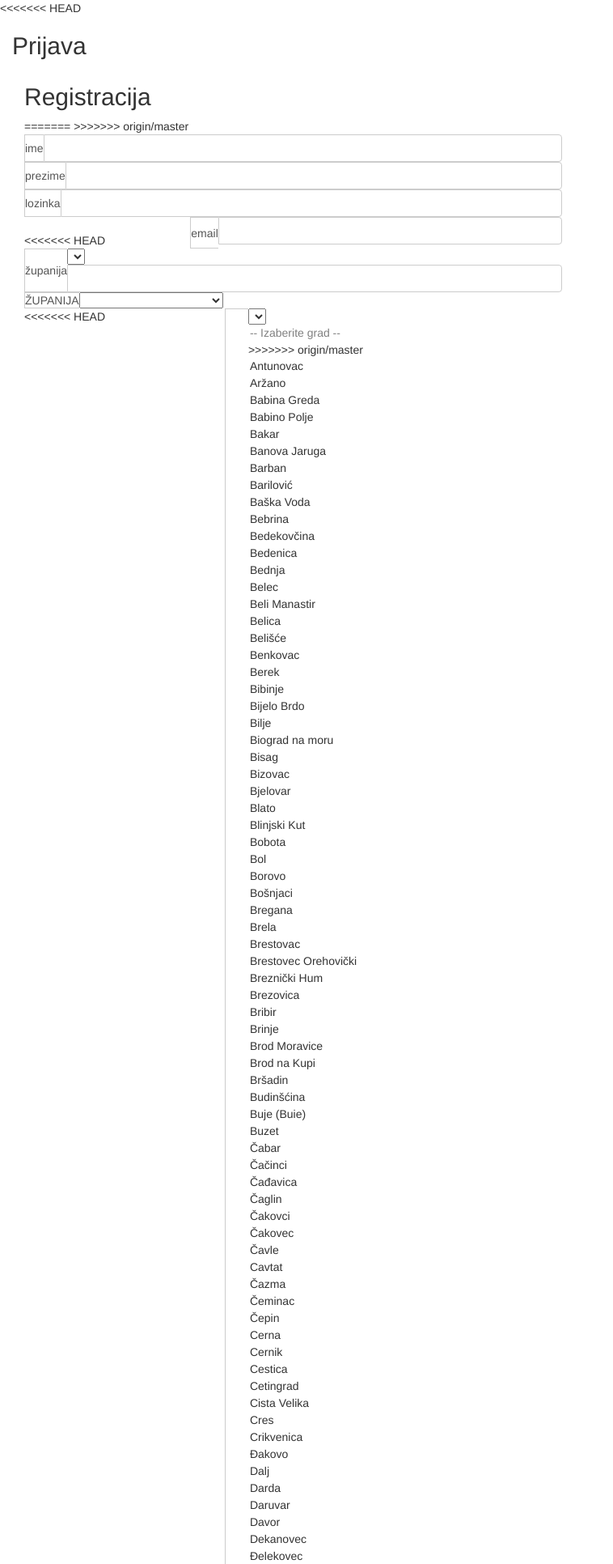
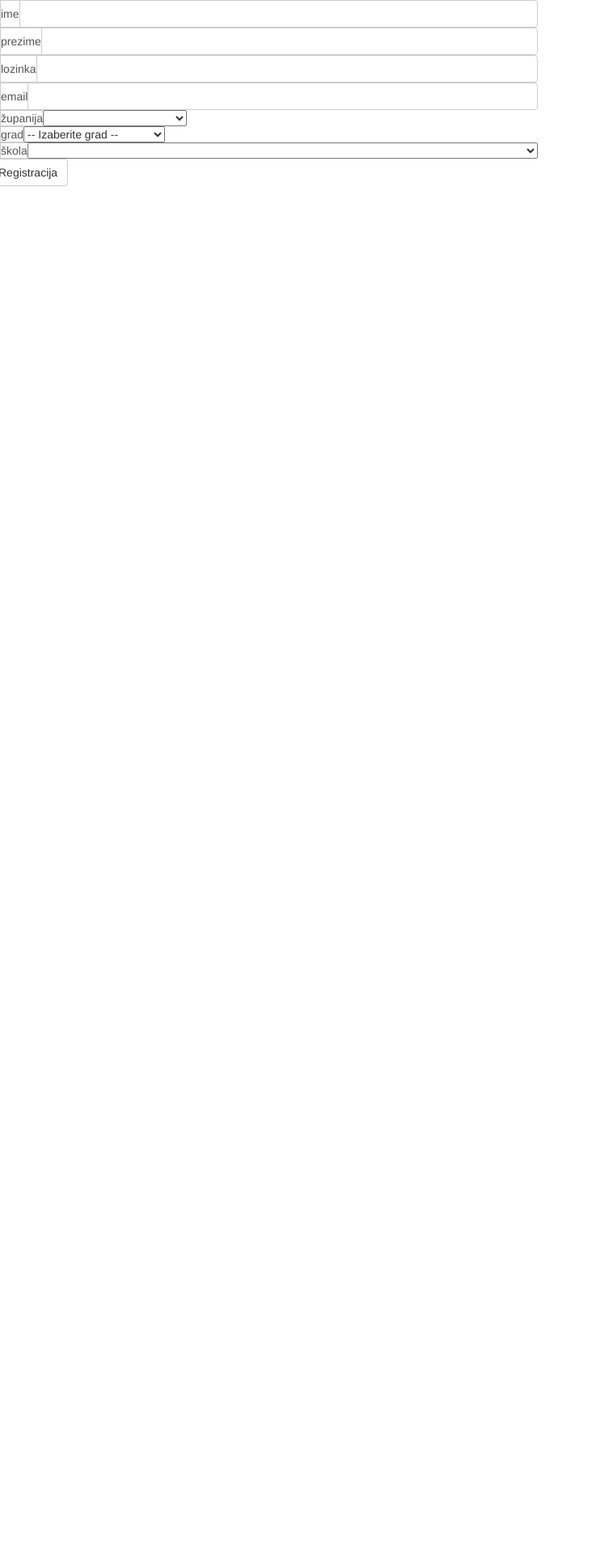
Before and after one commit to amatanovic/InfiniteLoop, a PHP site: page / in a window 1280 px wide. Shown: the top 1932 px of the page at 81% size, without its empty margins (0-758 px from the left). After the commit the page ends 230 px from the top, so only its background shows below. Run offline with PHP 8.4, Linux system fonts and the light colour scheme; data comes from the database, SQL or seed files in the repository; lists and menus that the app fills with data are empty; some libraries are stand-ins or nearby versions.

Commit message:
poravljen konflikt

```diff
--- a/p2/index.php
+++ b/p2/index.php
@@ -1,14 +1,3 @@
-<<<<<<< HEAD
-<?php include "head.php"; ?>
-<body class="bodyIndex">
-<div class="container-fluid">
-  <header>
-    <h2>Prijava</h2>
-  </header>
-  <div class="col-md-12">
-    <h2>Registracija</h2>
-<form method="POST" action="">
-=======
 <?php
 include "head.php";
 if(isset($_POST['registracija'])){
@@ -51,7 +40,6 @@ header ("location: index.php?porukaPogreske");
 ?>
 <body>
 <form method="POST" action="<?php echo $_SERVER['PHP_SELF']; ?>">
->>>>>>> origin/master
     <div class="form-group input-group">
      	<div class="input-group">
   		<span class="input-group-addon profil">ime</span>
@@ -66,7 +54,6 @@ header ("location: index.php?porukaPogreske");
   		<input type="password" name="lozinka" class="form-control" aria-describedby="basic-addon1" />
 		</div>
 		<div class="input-group">
-<<<<<<< HEAD
   		<span class="input-group-addon profil">email</span>
   		<input type="password" name="email" class="form-control" aria-describedby="basic-addon1" />
 		</div>
@@ -74,16 +61,7 @@ header ("location: index.php?porukaPogreske");
     <div class="input-group">
       <span class="input-group-addon profil">županija</span>
       <select name="zupanija" class="zupanija">
-=======
-  		<span class="input-group-addon profil">EMAIL</span>
-  		<input type="email" name="email" class="form-control" aria-describedby="basic-addon1" />
-		</div>
-
-    <div class="input-group">
-      <span class="input-group-addon profil">ŽUPANIJA</span>
-      <select class="zupanija">
->>>>>>> origin/master
-       <!-- ovaj option ispod gdje piše izaberite županije mora ostati. isto je tako i za gradove i skole -->
+  	       <!-- ovaj option ispod gdje piše izaberite županije mora ostati. isto je tako i za gradove i skole -->
       <option disabled selected></option>
       <?php
 $izraz=$veza->prepare("select * from zupanija");
@@ -96,15 +74,9 @@ foreach ($zupanije as $zupanija):
 </select>
     </div>
      <div class="input-group">
-<<<<<<< HEAD
       <span class="input-group-addon profil">grad</span>
       <select name="grad" class="selectGradovi">
-      <option disabled selected></option>
-=======
-      <span class="input-group-addon profil">GRAD</span>
-      <select class="selectGradovi">
       <option disabled selected> -- Izaberite grad -- </option>
->>>>>>> origin/master
       <?php
 $izraz=$veza->prepare("select * from grad group by naziv ASC");
 $izraz->execute();
@@ -129,17 +101,10 @@ foreach ($skole as $skola):
 <?php endforeach; ?>
 </select>
     </div>
-<<<<<<< HEAD
-     <div class="input-group">
+     <div class="input-group status" style="display:none">
       <span class="input-group-addon profil">status</span>
        <select name="status" class="selectStatus">
-      <option disabled selected></option>
-=======
-     <div class="input-group status" style="display: none">
-      <span class="input-group-addon profil">STATUS</span>
-       <select name="status" class="selectStatus">
       <option disabled selected> -- Izaberite status u pripadajućoj školi -- </option>
->>>>>>> origin/master
       <?php
 $izraz=$veza->prepare("select * from status group by status ASC");
 $izraz->execute();
@@ -173,11 +138,9 @@ foreach ($statusi as $status):
   </div>
   </div>
 	</form>
-<<<<<<< HEAD
 </div>
 </div>
 </body>
-=======
   <p>
     <?php if(isset($_GET['porukaPogreske'])) {
       echo "Neuspješna registracija.";
@@ -186,7 +149,6 @@ foreach ($statusi as $status):
       echo "Uspješno ste registrirani.";
       } ?>
   </p>
->>>>>>> origin/master
 <?php include "footer.php"; ?>
 </body>
 <script>
```
